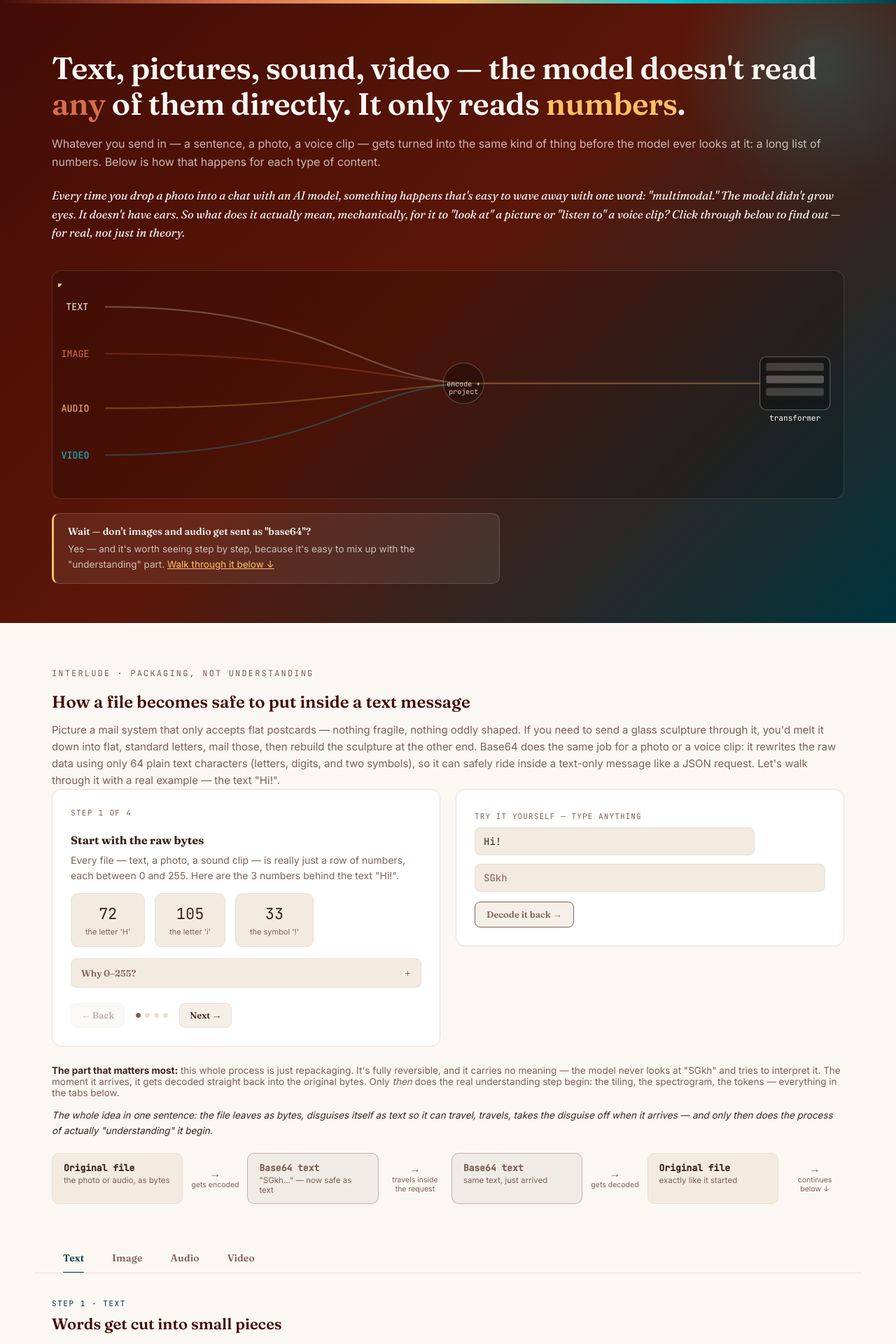
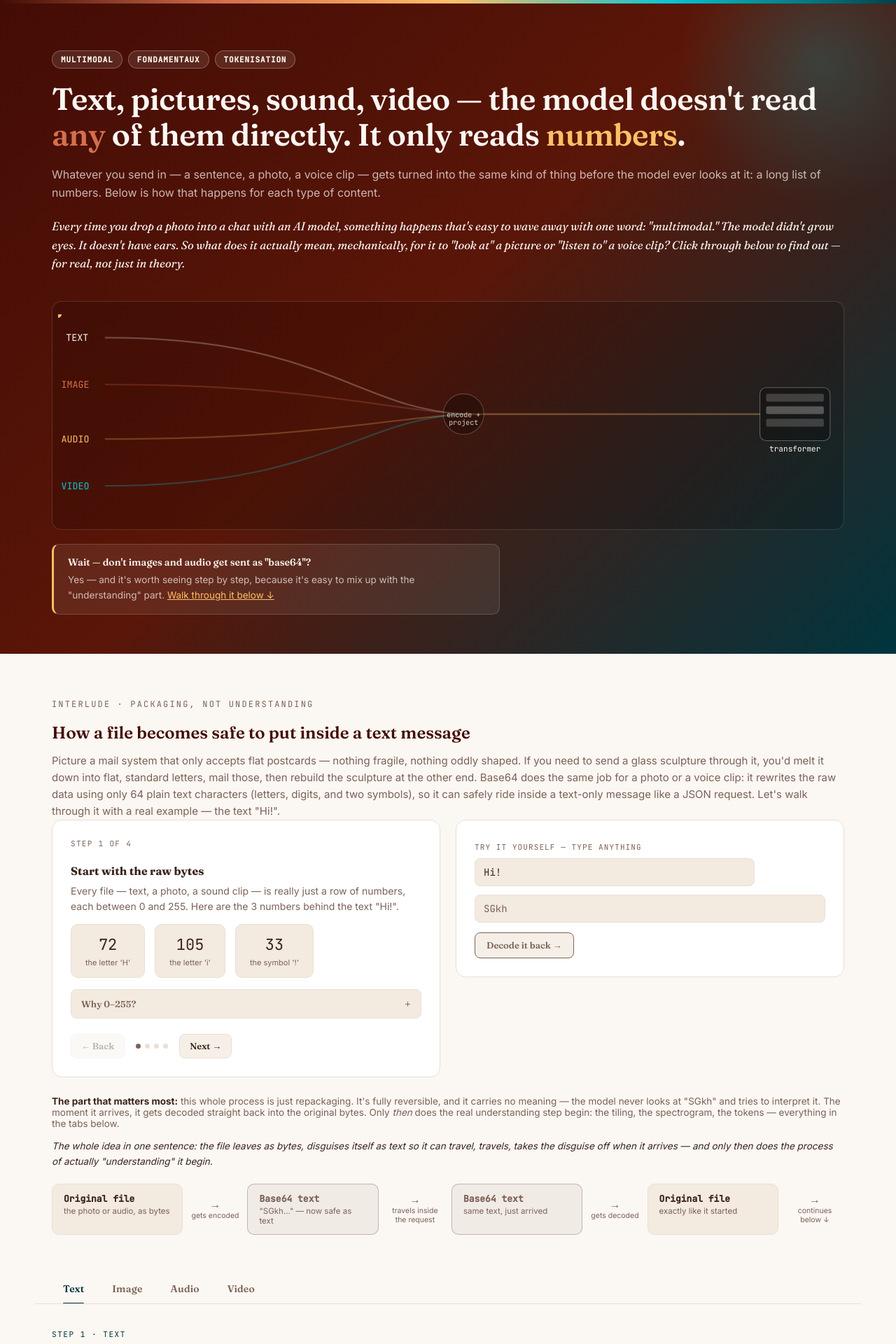
Before and after one commit to krystelmatab/My-AI-Atlas, a Jekyll site: the page built from _posts/2026-08-20-how-does-a-model-read-a-photo-or-a-voice-clip.html, in a window 1280 px wide. Shown: the top 1920 px of the page at 70% size. Built offline with Jekyll 4.4.1, drawn with Linux system fonts in a browser that asks for light colours.

Commit message:
Add topic tags to all articles and finalize LangChain mindmap image
Tags styled with the site's existing 5-color palette, placed near each
article's title. Switches the LangChain recap to a PNG mindmap and widens
its container.

Co-Authored-By: Claude Sonnet 5 <noreply@anthropic.com>

```diff
--- a/_posts/2026-08-20-how-does-a-model-read-a-photo-or-a-voice-clip.html
+++ b/_posts/2026-08-20-how-does-a-model-read-a-photo-or-a-voice-clip.html
@@ -60,6 +60,8 @@ layout: bare
   }
   .hero{position:relative;z-index:1;padding:72px 24px 56px;max-width:1180px;width:100%;margin:0 auto;text-align:left;}
   .eyebrow{font-family:var(--mono);font-size:12px;letter-spacing:0.18em;color:var(--hero-muted);text-transform:uppercase;margin-bottom:18px;}
+  .hero-tags{display:flex;flex-wrap:wrap;gap:8px;margin:0 0 18px;}
+  .hero-tag{display:inline-block;font-family:var(--mono);font-size:11px;font-weight:600;letter-spacing:.08em;text-transform:uppercase;border-radius:999px;padding:5px 12px;border:1px solid rgba(251,247,242,0.28);color:var(--hero-text);background:rgba(251,247,242,0.10);}
   .hero h1{font-size:clamp(28px,4.2vw,44px);line-height:1.15;letter-spacing:-0.01em;color:var(--hero-text);}
   .hero h1 .accent{color:var(--image-mod);}
   .hero h1 .unify{color:var(--audio-mod);}
@@ -267,6 +269,7 @@ layout: bare
 <div class="hero-band">
 <header class="hero">
 
+  <div class="hero-tags"><span class="hero-tag">Multimodal</span><span class="hero-tag">Fondamentaux</span><span class="hero-tag">Tokenisation</span></div>
   <h1>Text, pictures, sound, video — the model doesn't read <span class="accent">any</span> of them directly. It only reads <span class="unify">numbers</span>.</h1>
   <p class="sub">Whatever you send in — a sentence, a photo, a voice clip — gets turned into the same kind of thing before the model ever looks at it: a long list of numbers. Below is how that happens for each type of content.</p>
   <p class="lede">Every time you drop a photo into a chat with an AI model, something happens that's easy to wave away with one word: "multimodal." The model didn't grow eyes. It doesn't have ears. So what does it actually mean, mechanically, for it to "look at" a picture or "listen to" a voice clip? Click through below to find out — for real, not just in theory.</p>
--- a/assets/main.scss
+++ b/assets/main.scss
@@ -263,6 +263,28 @@ a.post-card:hover {
   margin: 16px 0 0;
 }
 
+/* Étiquettes de sujet, affichées entre le lien retour et le titre */
+.post-tags {
+  display: flex;
+  flex-wrap: wrap;
+  gap: 8px;
+  margin: 0 0 14px;
+}
+
+.post-tag {
+  display: inline-block;
+  font-family: 'Inter', sans-serif;
+  font-size: 0.72rem;
+  font-weight: 700;
+  letter-spacing: 0.08em;
+  text-transform: uppercase;
+  color: $teal;
+  background: rgba($teal, 0.10);
+  border: 1px solid rgba($teal, 0.22);
+  border-radius: 999px;
+  padding: 5px 12px;
+}
+
 .post-content {
   margin-top: 8px;
   font-size: 16px;
```
Also changed, not shown: _posts/2026-03-12-human-in-the-loop-ai-agents.md (+2 -0 lines), _posts/2026-08-19-one-skills-folder-for-all-ai-assistants.md (+2 -0 lines), _posts/2026-08-26-langchain-foundations-course-recap.html (+9 -3 lines), assets/images/mindmap-langchain.png (added), assets/images/mindmap_radial-cropped.svg.
